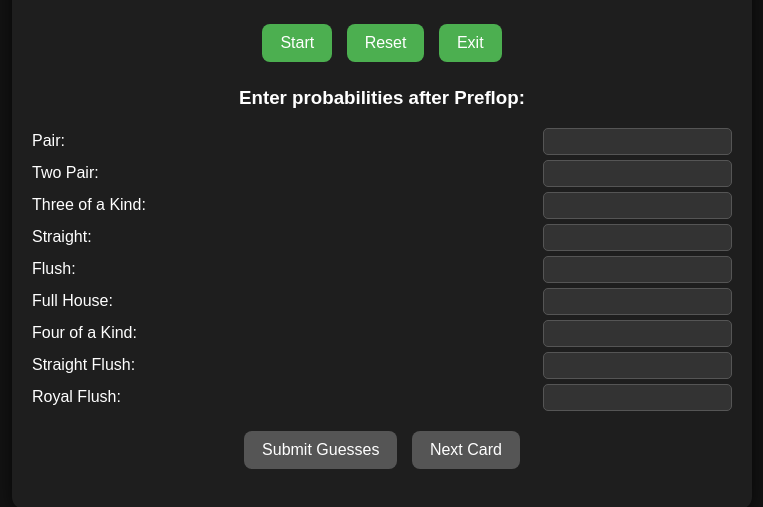
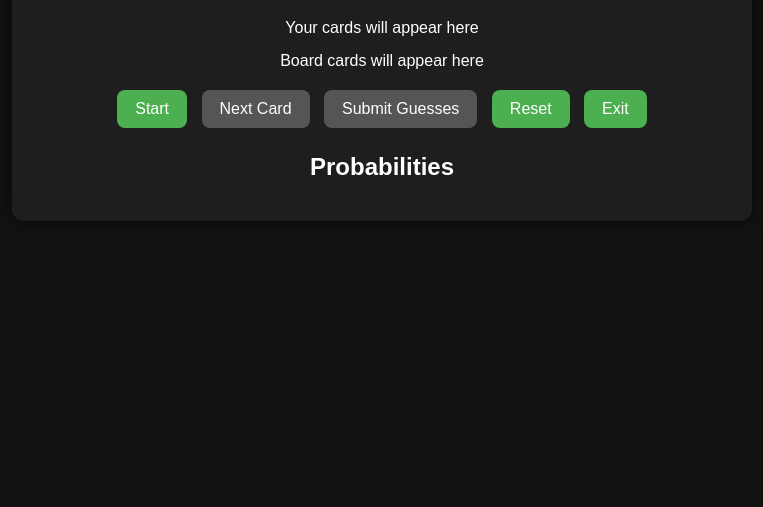
Before and after one commit to OQHowler/probablity_with_poker_game, a plain HTML site: page index.html in a window 1280 px wide. Shown: the part 101-608 px from the top of the page, without its empty margins (258-1021 px from the left). Drawn offline with Linux system fonts and the light colour scheme.

Commit message:
Update index.html

```diff
--- a/index.html
+++ b/index.html
@@ -2,7 +2,6 @@
 <html lang="en">
 <head>
   <meta charset="UTF-8">
-  <meta name="viewport" content="width=device-width, initial-scale=1.0">
   <title>Poker Probability Trainer</title>
   <link rel="stylesheet" href="style.css">
 </head>
@@ -10,33 +9,21 @@
   <div class="container">
     <h1>Poker Probability Trainer</h1>
 
-    <div id="cards"></div>
-    <div id="timer"></div>
-    <div id="probabilities"></div>
+    <div id="cards" class="info-box">Your cards will appear here</div>
+    <div id="board" class="info-box">Board cards will appear here</div>
 
     <div class="buttons">
       <button id="startBtn">Start</button>
+      <button id="nextCardBtn" disabled>Next Card</button>
+      <button id="submitBtn" disabled>Submit Guesses</button>
       <button id="resetBtn">Reset</button>
       <button id="exitBtn">Exit</button>
     </div>
 
-    <div class="guess-section">
-      <h3>Enter probabilities after Preflop:</h3>
-      <div class="guess-row"><label>Pair:</label><input class="guess-input" type="number"></div>
-      <div class="guess-row"><label>Two Pair:</label><input class="guess-input" type="number"></div>
-      <div class="guess-row"><label>Three of a Kind:</label><input class="guess-input" type="number"></div>
-      <div class="guess-row"><label>Straight:</label><input class="guess-input" type="number"></div>
-      <div class="guess-row"><label>Flush:</label><input class="guess-input" type="number"></div>
-      <div class="guess-row"><label>Full House:</label><input class="guess-input" type="number"></div>
-      <div class="guess-row"><label>Four of a Kind:</label><input class="guess-input" type="number"></div>
-      <div class="guess-row"><label>Straight Flush:</label><input class="guess-input" type="number"></div>
-      <div class="guess-row"><label>Royal Flush:</label><input class="guess-input" type="number"></div>
-    </div>
+    <div id="status" class="status"></div>
 
-    <div class="buttons">
-      <button id="submitBtn" disabled>Submit Guesses</button>
-      <button id="nextBtn" disabled>Next Card</button>
-    </div>
+    <h2>Probabilities</h2>
+    <div id="probabilities" class="probabilities"></div>
   </div>
 
   <script src="script.js"></script>
```
